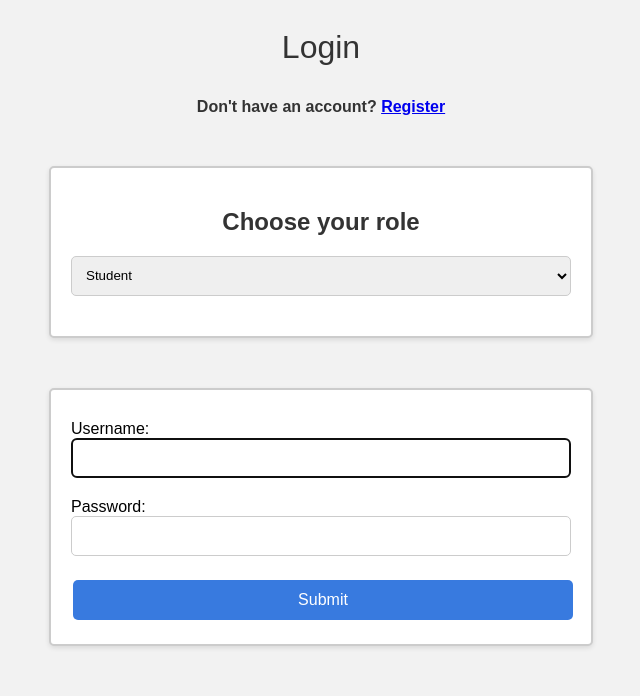
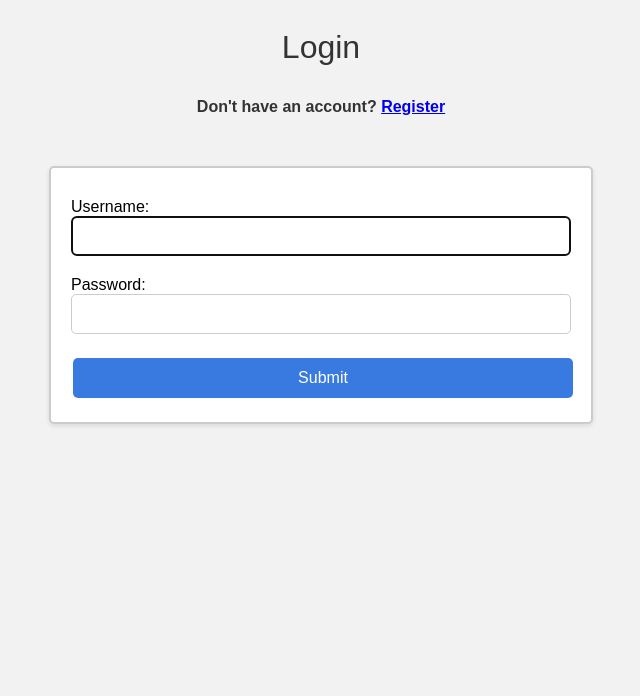
Before and after one commit to TheLapisGoat/CulturalFestManagementSystem, a Django app: page /login/ in a window 1280 px wide. Shown: the part 140-836 px from the top of the page, without its empty margins (319-959 px from the left). After the commit the page ends 566 px from the top, so only its background shows below. Run offline with Django 5.2, Linux system fonts and the light colour scheme.

Commit message:
updated login; added barebones for users

```diff
--- a/src/webapp/templates/registration/login.html
+++ b/src/webapp/templates/registration/login.html
@@ -37,24 +37,6 @@
                 padding: 20px;
                 border-radius: 5px;
                 box-shadow: 0 2px 5px rgba(0, 0, 0, 0.1);
-            }
-
-            .role h2 {
-                color: #333;
-                font-size: 24px;
-                text-align: center;
-                margin-top: 20px;
-            }
-
-            select {
-                box-sizing: border-box;
-                display: block;
-                width: 100%;
-                height: 40px;
-                padding: 10px;
-                margin-bottom: 20px;
-                border-radius: 5px;
-                border: 1px solid #ccc;
             }
 
             input[type="submit"] {
@@ -109,20 +91,6 @@
         <p id="logregtext">Login</p>
         <h2>Don't have an account? <a href="{% url 'register' %}">Register</a></h2>
 
-        <div class="role">
-            <form action="" method="post">
-                <h2>Choose your role</h2>
-                {% csrf_token %}
-                <select name="role" onchange="this.form.submit()">
-                    <option value="student">Student</option>
-                    <option value="participant">Participant</option>
-                    <option value="volunteer">Volunteer</option>
-                    <option value="organizer">Organizer</option>
-                    <option value="admin">Admin</option>
-                </select>
-            </form>
-        </div>
-
         <form action="" method="post">
             {% csrf_token %}
             {{ form }}
```
Also changed, not shown: src/webapp/templates/admin/home.html (added), src/webapp/templates/organizer/home.html (added), src/webapp/templates/participant/home.html (added), src/webapp/templates/student/home.html (added), src/webapp/templates/volunteer/home.html (added).
